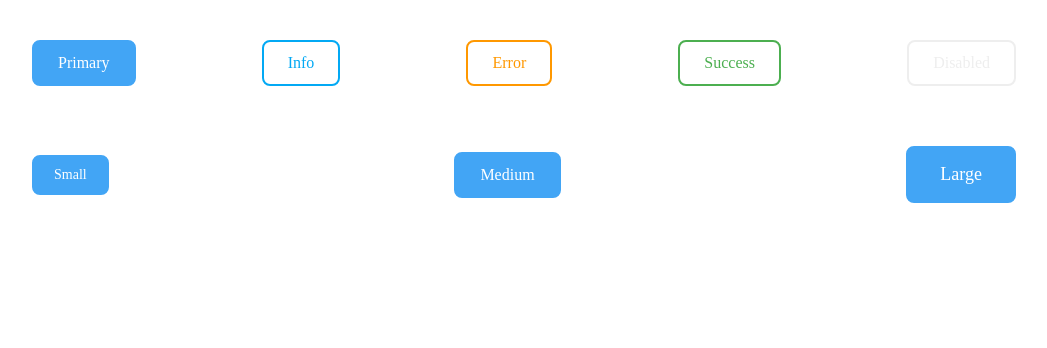
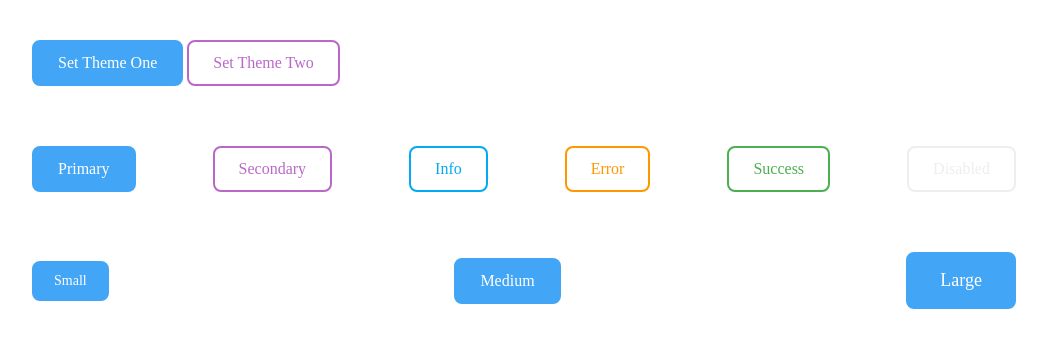
Before and after one commit to roman-devtailor/deimos-ui, a website: page src/index.html in a window 1280 px wide. Shown: the whole page, without its empty margins (116-1163 px from the left). Drawn offline with nearby package versions, Linux system fonts and the light colour scheme; files that its build step writes are made by us from their sources.

Commit message:
add theme-two

```diff
--- a/src/index.html
+++ b/src/index.html
@@ -4,9 +4,14 @@
     <title></title>
     <meta charset="UTF-8">
     <meta name="viewport" content="width=device-width, initial-scale=1">
-    <link href="/theme-one.css" rel="stylesheet">
+    <link href="/theme-one.css" rel="stylesheet" id="theme-link">
     <link href="/main.css" rel="stylesheet">
     <style>
+      body {
+        background: var(--color-white);
+        color: var(--color-black);
+      }
+
       .row {
         margin: 20px auto;
         display: flex;
@@ -20,7 +25,14 @@
   </head>
   <body>
     <div class="row">
+      <div>
+        <button class="btn" id="theme-one-setter">Set Theme One</button>
+        <button class="btn btn--secondary" id="theme-two-setter">Set Theme Two</button>
+      </div>
+    </div>
+    <div class="row">
       <button class="btn">Primary</button>
+      <button class="btn btn--secondary">Secondary</button>
       <button class="btn btn--info">Info</button>
       <button class="btn btn--warrning">Error</button>
       <button class="btn btn--success">Success</button>
@@ -32,4 +44,23 @@
       <button class="btn btn--lg">Large</button>
     </div>
   </body>
+
+  <script>
+    const themes = {
+      one: '/theme-one.css',
+      two: '/theme-two.css'
+    };
+
+    const themeLink = document.getElementById('theme-link')
+
+    const setTheme = (theme) => {
+      themeLink.setAttribute('href', theme);
+    }
+
+    const themeOneBtn = document.getElementById('theme-one-setter');
+    themeOneBtn.addEventListener('click', () => {setTheme(themes.one)})
+
+    const themeTwoBtn = document.getElementById('theme-two-setter');
+    themeTwoBtn.addEventListener('click', () => {setTheme(themes.two)})
+  </script>
 </html>
--- a/src/styles/components/button.scss
+++ b/src/styles/components/button.scss
@@ -6,6 +6,8 @@
   justify-content: center;
 
   padding: var(--padding-medium);
+
+  cursor: pointer;
 
   white-space: nowrap;
   text-decoration: none;
@@ -37,6 +39,12 @@
   font-size: var(--font-size-large);
 }
 
+.btn--secondary {
+  color: var(--color-secondary);
+  border-color: var(--color-secondary);
+  background-color: transparent;
+}
+
 .btn--info {
   color: var(--color-info);
   border-color: var(--color-info);
--- a/src/styles/theme-two.scss
+++ b/src/styles/theme-two.scss
@@ -9,11 +9,11 @@
   --padding-small: 20px;
   --padding-medium: 24px;
   --padding-large: 32px;
-  --color-white: #FFF;
-  --color-black: #000;
-  --color-primary: #42A5F5;
-  --color-secondary: #BA68C8;
+  --color-white: #000;
+  --color-black: #FFF;
+  --color-primary: #B388FF;
+  --color-secondary: #009688;
   --color-warrning: #FF9800;
-  --color-info: #03A9F4;
-  --color-success: #4CAF50;
+  --color-info: #80D8FF;
+  --color-success: #00E676;
 }
```
Also changed, not shown: dist/index.html, dist/main.css, dist/theme-two.css.
